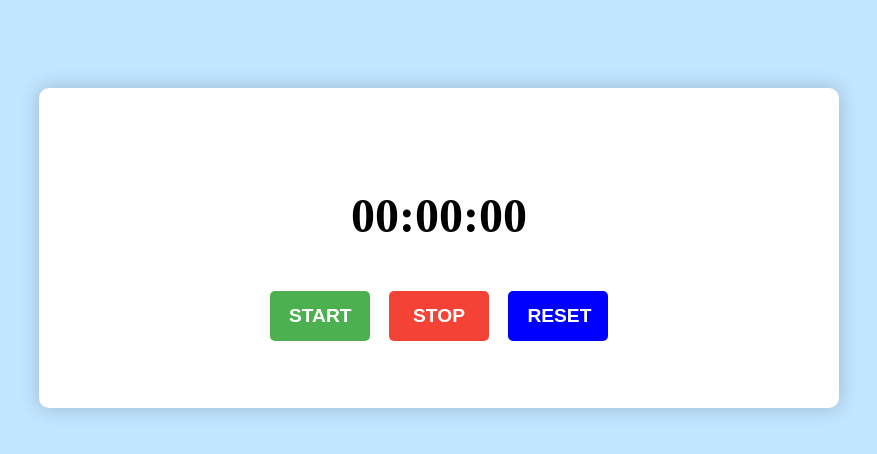
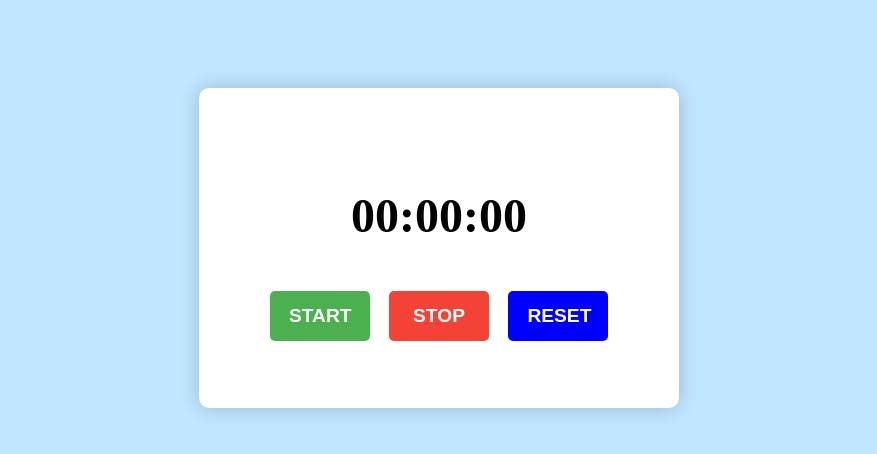
Before and after one commit to beingsonalisoni/stopwatch, a plain HTML site: page index.html in a window 1280 px wide. Shown: the whole page, without its empty margins (201-1078 px from the left). Drawn offline with Linux system fonts and the light colour scheme.

Commit message:
Update style.css

```diff
--- a/style.css
+++ b/style.css
@@ -17,7 +17,7 @@ body {
     flex-direction: column;
     justify-content: center;
     align-items: center;
-    width: 50rem;
+    width: 30rem;
     height: 20rem;
     background-color: #fff;
     border-radius: 10px;
```
